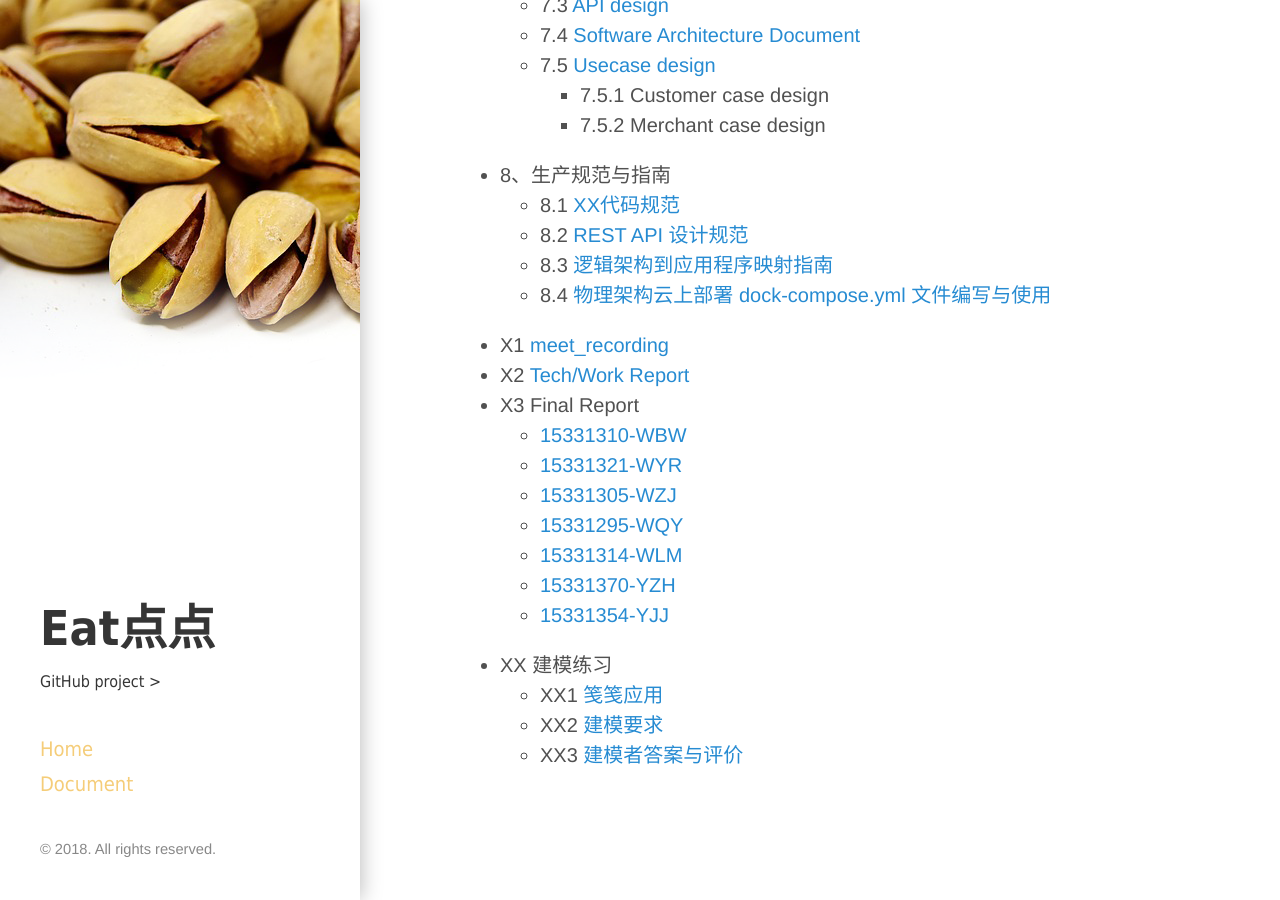
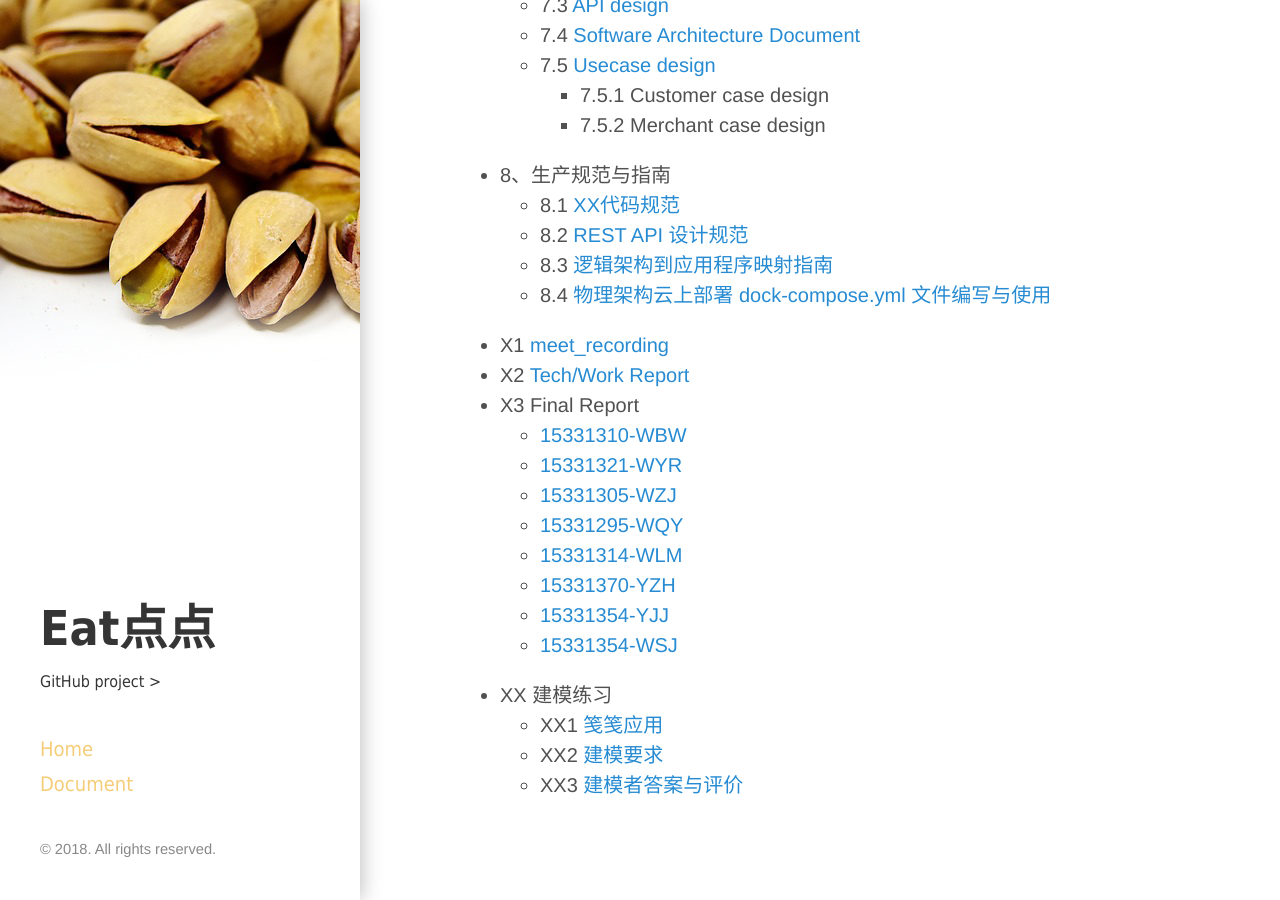
Before and after one commit to ChickenDinner8/ChickenDinner8.github.io, a Jekyll site: the page built from index.md, in a window 1280 px wide and 900 px high, scrolled down 1056 px. Built offline with Jekyll 4.4.1, drawn with Linux system fonts in a browser that asks for light colours.

Commit message:
Update index.md

```diff
--- a/index.md
+++ b/index.md
@@ -70,6 +70,7 @@ title: Home
     - [15331314-WLM](https://wulinman.github.io/2018/06/30/final-report/)
     - [15331370-YZH](https://cocaice.github.io/2018/06/30/2018-6-30-%E7%B3%BB%E7%BB%9F%E5%88%86%E6%9E%90%E4%B8%8E%E8%AE%BE%E8%AE%A1FinalReport/)
     - [15331354-YJJ](https://blog.csdn.net/weixin_40280266/article/details/80870169)
+    - [15331354-WSJ](https://jocelynwsj.github.io/posts/2018-6-29-Personal-Report)
 
 + XX 建模练习
     - XX1 [笺笺应用](https://chickendinner8.github.io/2018/05/11/笺笺建模练习.html)
```
